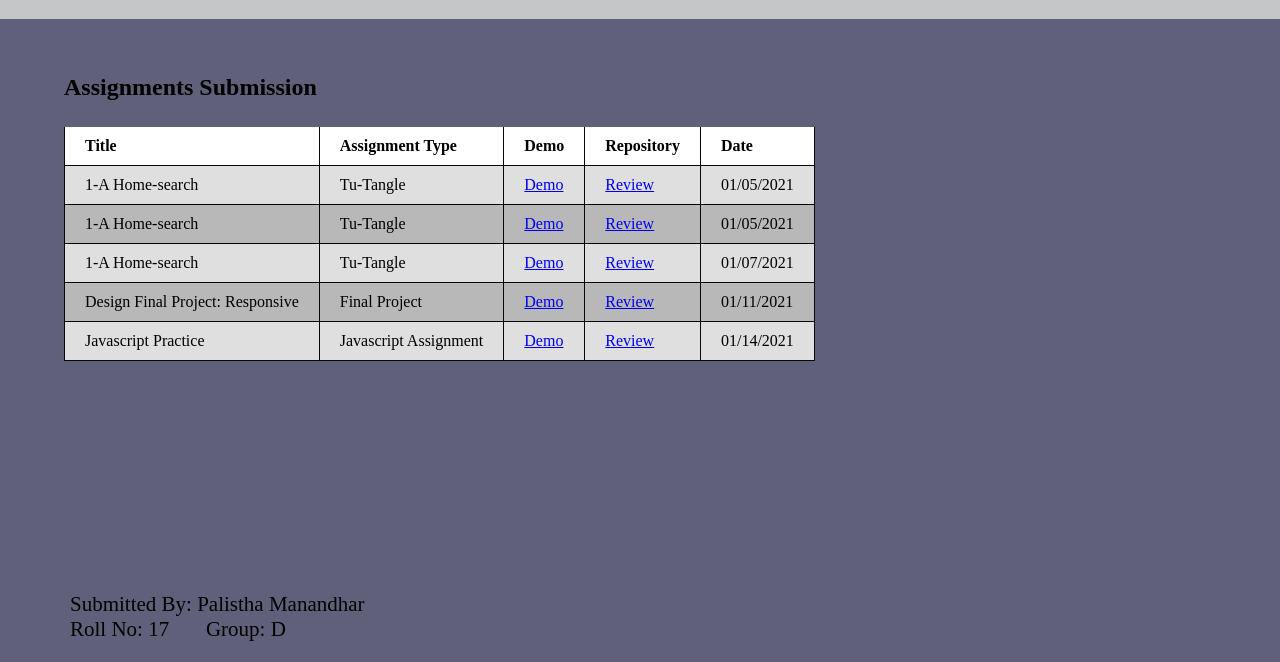
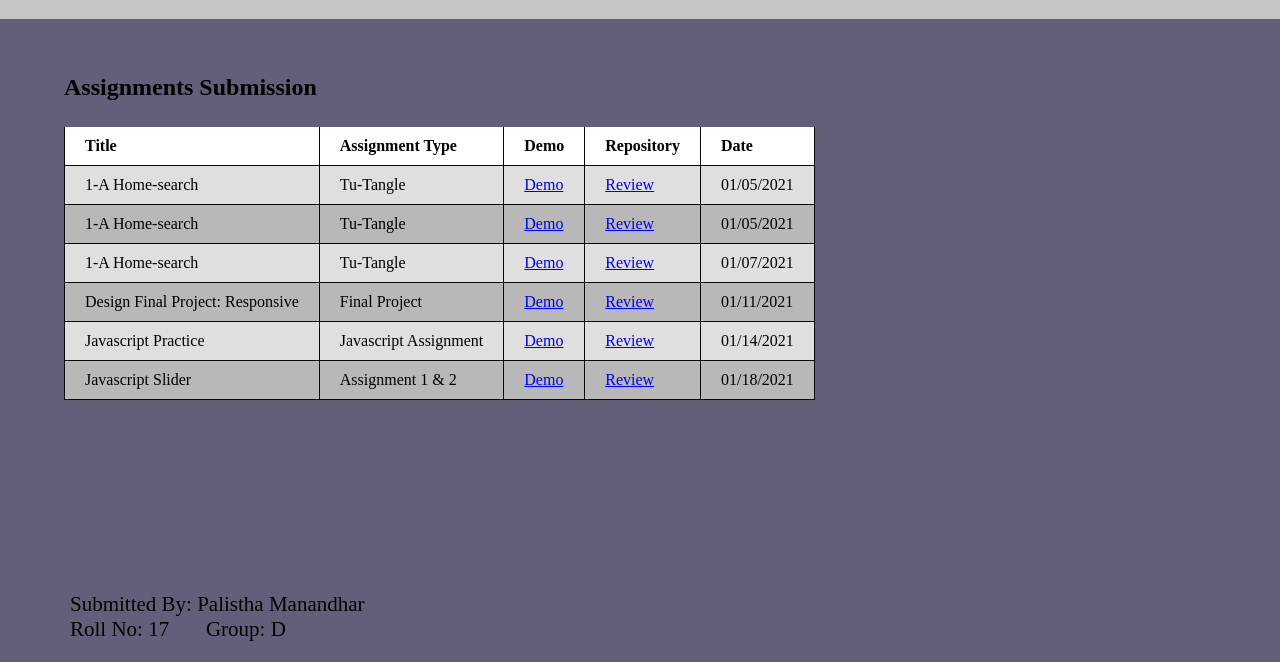
Before and after one commit to Palistha17/palistha17.github.io, a plain HTML site: page index.html in a window 1280 px wide. Shown: the part 138-800 px from the top of the page. Drawn offline with Linux system fonts and the light colour scheme.

Commit message:
first commit

```diff
--- a/index.html
+++ b/index.html
@@ -68,12 +68,20 @@
                     <td>01/11/2021</td>
 				</tr>
 
-					<tr>
+				<tr>
 					<td>Javascript Practice</td>
 					<td>Javascript Assignment</td>
 					<td><a href="https://palistha17.github.io/Js-Practice">Demo</td>
 					<td><a href="https://github.com/Palistha17/palistha17.github.io">Review</td>
                     <td>01/14/2021</td>
+				</tr>
+
+				<tr>
+					<td>Javascript Slider</td>
+					<td>Assignment 1 & 2</td>
+					<td><a href="https://palistha17.github.io/slider">Demo</td>
+					<td><a href="https://github.com/Palistha17/palistha17.github.io">Review</td>
+                    <td>01/18/2021</td>
 				</tr>
 
 
```
